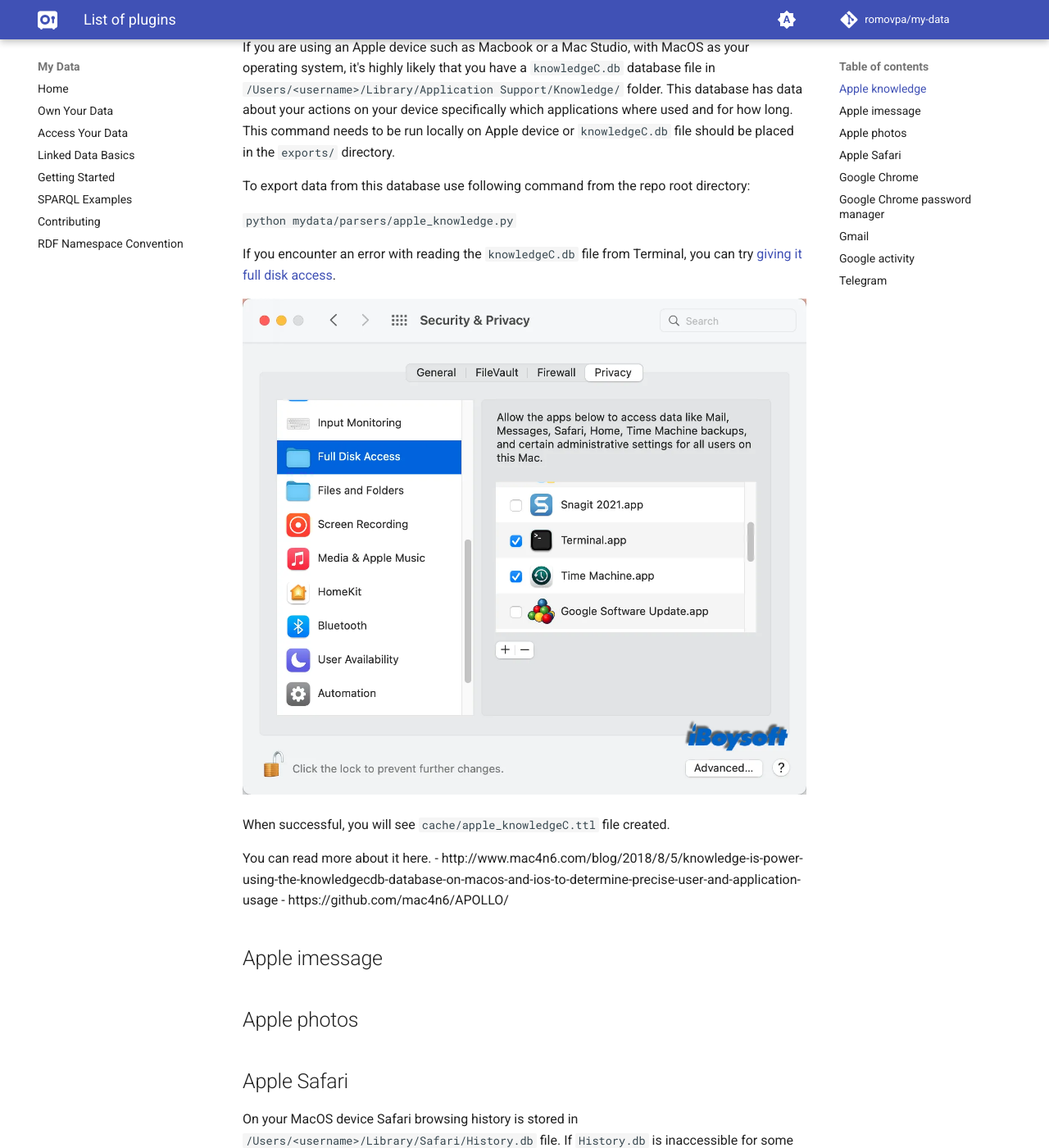
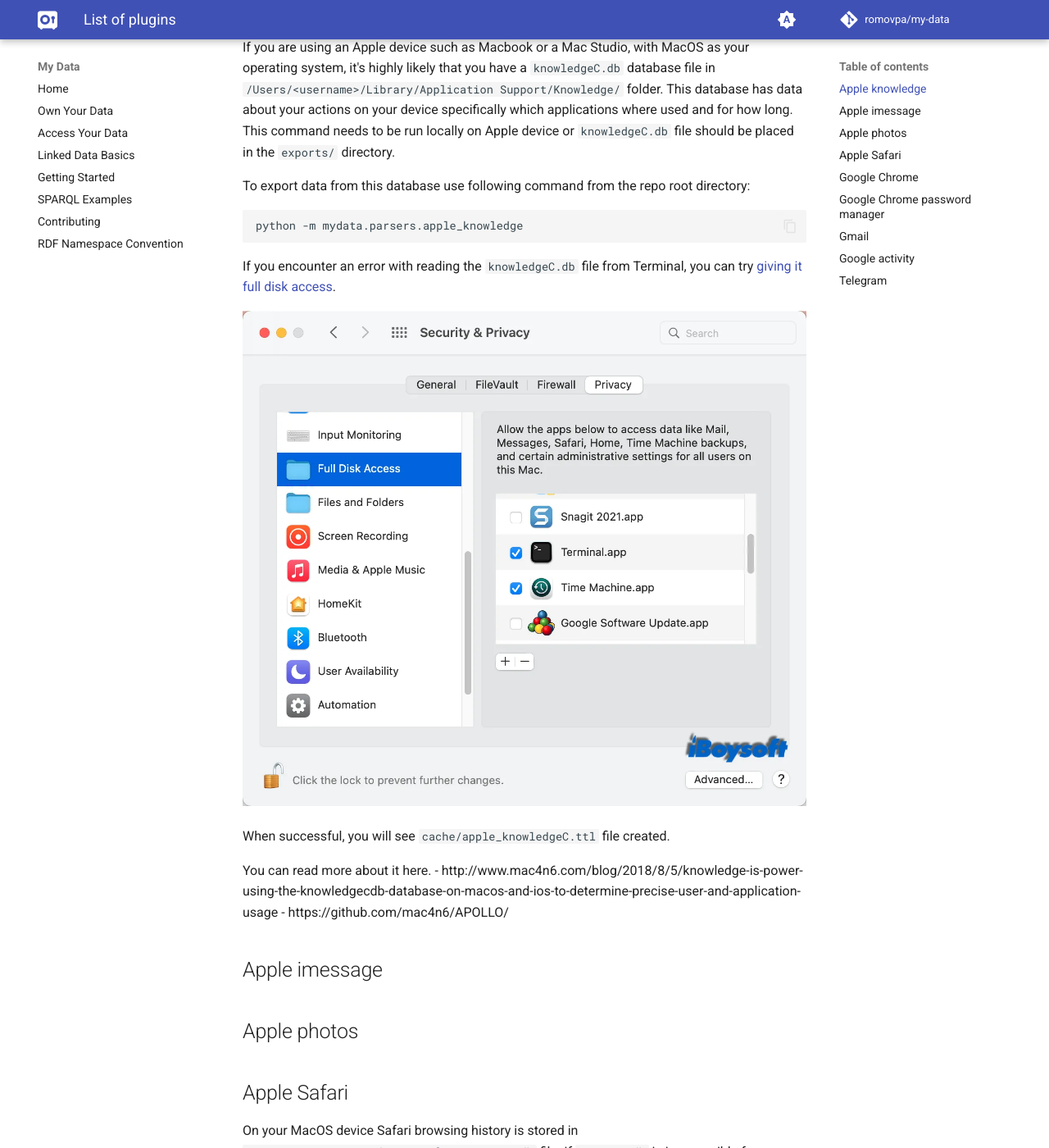
Before and after one commit to romovpa/my-data, an MkDocs documentation site: the page built from docs/list-of-importer-plugins.md, in a window 1280 px wide and 1400 px high, scrolled down 562 px. Shown: the whole window at 82% size. Built offline with MkDocs 1.6.1 and Material for MkDocs 9.7.7, drawn with Linux system fonts in a browser that asks for light colours; comment, search, counter and statistics services are not loaded; some of the changed text lies outside the part shown.

Commit message:
- converted webp image to png - changed inline code to run python modules and not scripts

````diff
--- a/docs/list-of-importer-plugins.md
+++ b/docs/list-of-importer-plugins.md
@@ -22,13 +22,13 @@ This command needs to be run locally on Apple device or `knowledgeC.db` file sho
 
 To export data from this database use following command from the repo root directory:
 
-`
-python mydata/parsers/apple_knowledge.py
-`
+```cmdline
+python -m mydata.parsers.apple_knowledge
+```
 
 If you encounter an error with reading the `knowledgeC.db` file from Terminal, you can try [giving it full disk access](https://iboysoft.com/howto/operation-not-permitted-mac-terminal.html).
 
-![full-disk-access](./imgs/enable-full-disk-access-terminal.webp)
+![full-disk-access](./imgs/enable-full-disk-access-terminal.png)
 
 When successful, you will see `cache/apple_knowledgeC.ttl` file created.
 
@@ -47,9 +47,9 @@ On your MacOS device Safari browsing history is stored in `/Users/<username>/Lib
 If `History.db` is inaccessible for some reason, you can rename it and put it into exports directory like this `exports/Safari_History.db`.
 
 Run this command to parse it
-`
-python mydata/parsers/browser.py
-`
+```cmdline
+python -m mydata.parsers.browser
+```
 
 When parsing is completed `cache/web_events.nt` file will be created.
 
@@ -94,9 +94,9 @@ Decompress downloaded `takeout-<date>.zip` or `takeout-<date>.tgz` file.
 Find `All mail Including Spam and Trash.mbox` folder in uncompressed files and move it to `exports/` directory.
 
 Run command from repository root directory:
-`
-python mydata/parsers/mbox/mbox_to_rdf.py
-`
+```cmdline
+python -m mydata.parsers.mbox.mbox_to_rdf
+```
 
 It might take a while and during the processing there might be error messages but the errors will not stop the processing.
 When successful `cache/mbox.nt` file will be generated.
````
Also changed, not shown: docs/imgs/enable-full-disk-access-terminal.png (added), docs/imgs/enable-full-disk-access-terminal.webp (deleted).
